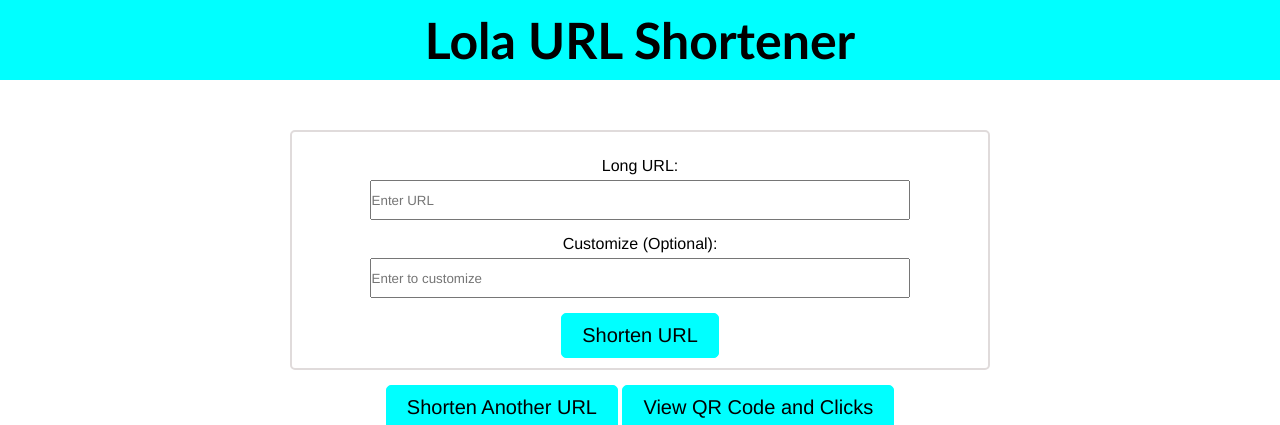
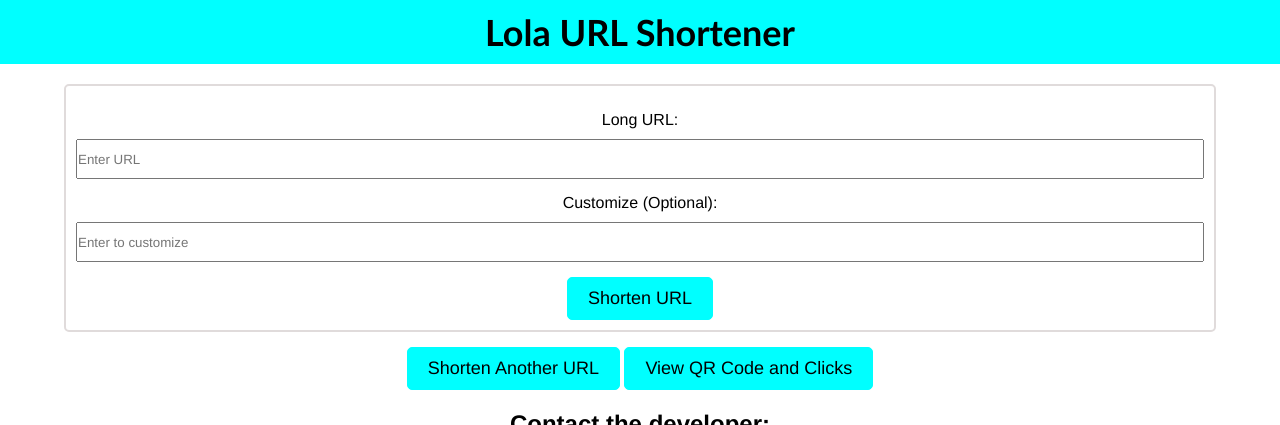
Before and after one commit to KevinOyetubo/url_shortener, a FastAPI app: page / in a window 1280 px wide. Shown: the top 425 px of the page. Run offline with FastAPI, Linux system fonts and the light colour scheme; parts of the project's set-up code (start-up, migrations or seed data) failed here and were passed over.

Commit message:
made templates responsive

```diff
--- a/app/static/url_shortener/css/base.css
+++ b/app/static/url_shortener/css/base.css
@@ -4,48 +4,63 @@
     box-sizing: border-box;
     font-family: 'Franklin Gothic Medium', 'Arial Narrow', Arial, sans-serif;
 }
+
 .header {
     background-color: aqua;
+}
 
-}
 .header h1 {
     text-align: center;
     padding: 10px;
     font-family: 'Gill Sans', 'Gill Sans MT', Calibri, 'Trebuchet MS', sans-serif;
-    font-size: 50px;
+    font-size: 36px; /* Adjust font size for smaller screens */
 }
+
 .form {
-    width: 700px;
+    width: 90%; /* Adjust width for smaller screens */
     margin: auto;
-    margin-top: 50px;
+    margin-top: 20px; /* Adjust margin for smaller screens */
     border: 0.15em solid rgb(224, 219, 219);
     border-radius: 5px;
     padding: 10px;
     text-align: center;
 }
+
 input {
     height: 40px;
-    margin-top: 5px;
-    width: 80%;
+    margin-top: 10px; /* Adjust margin for smaller screens */
+    width: 100%;
 }
+
 .input-label {
     display: block;
     margin-top: 15px;
 }
+
 .submit-button {
-    margin-left: auto;
     margin-top: 15px;
-    margin-right: auto;
     padding: 10px 20px;
-    font-size: 20px;
+    font-size: 18px; /* Adjust font size for smaller screens */
     background-color: aqua;
     border: 1px solid aqua;
     border-radius: 5px;
 }
+
 .submit-button:hover {
     cursor: pointer;
     background-color: lightblue;
 }
+
 article {
     text-align: center;
 }
+
+footer {
+    margin-top: 20px;
+    text-align: center;
+}
+
+footer img {
+    margin: 10px;
+    width: 80px;
+}
```
